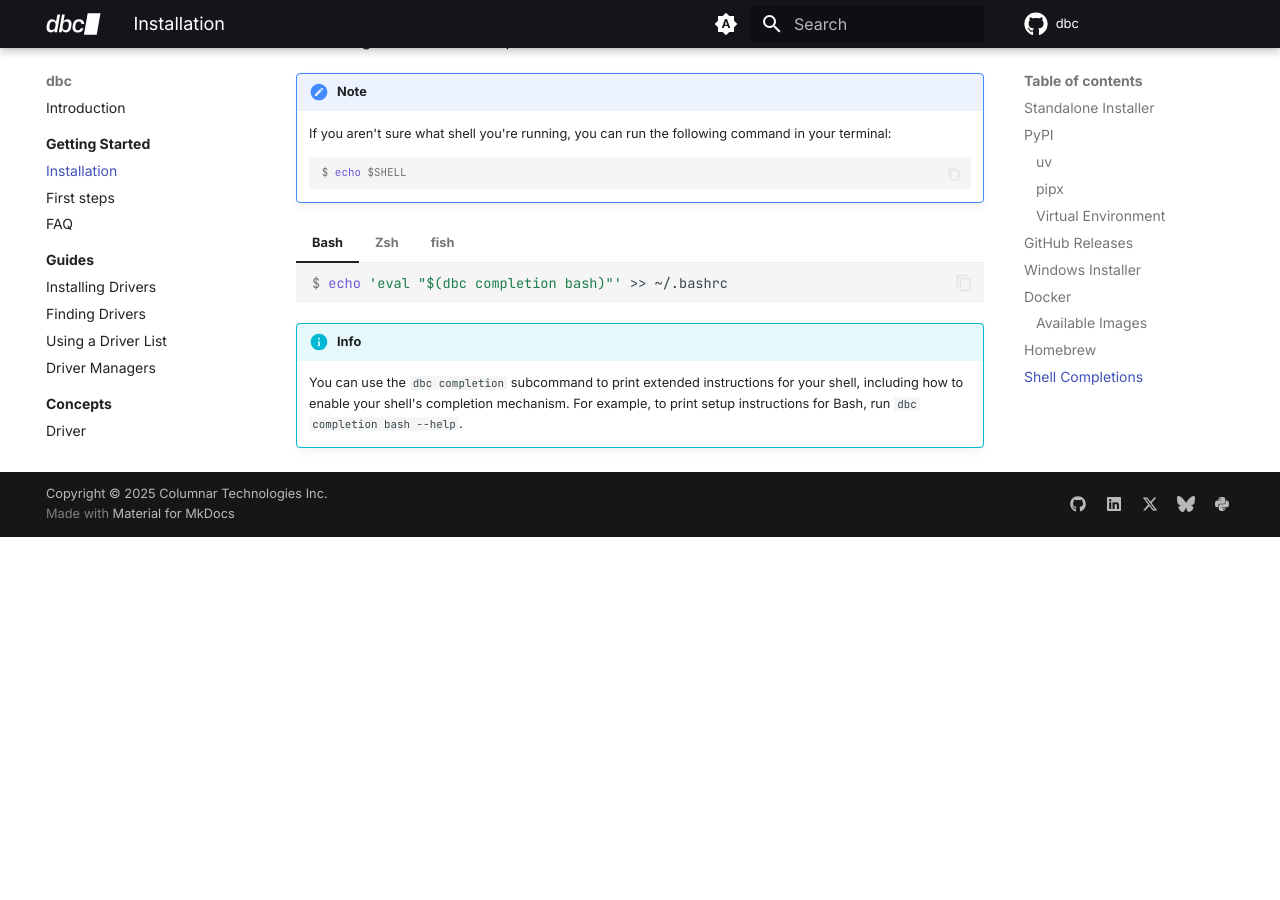
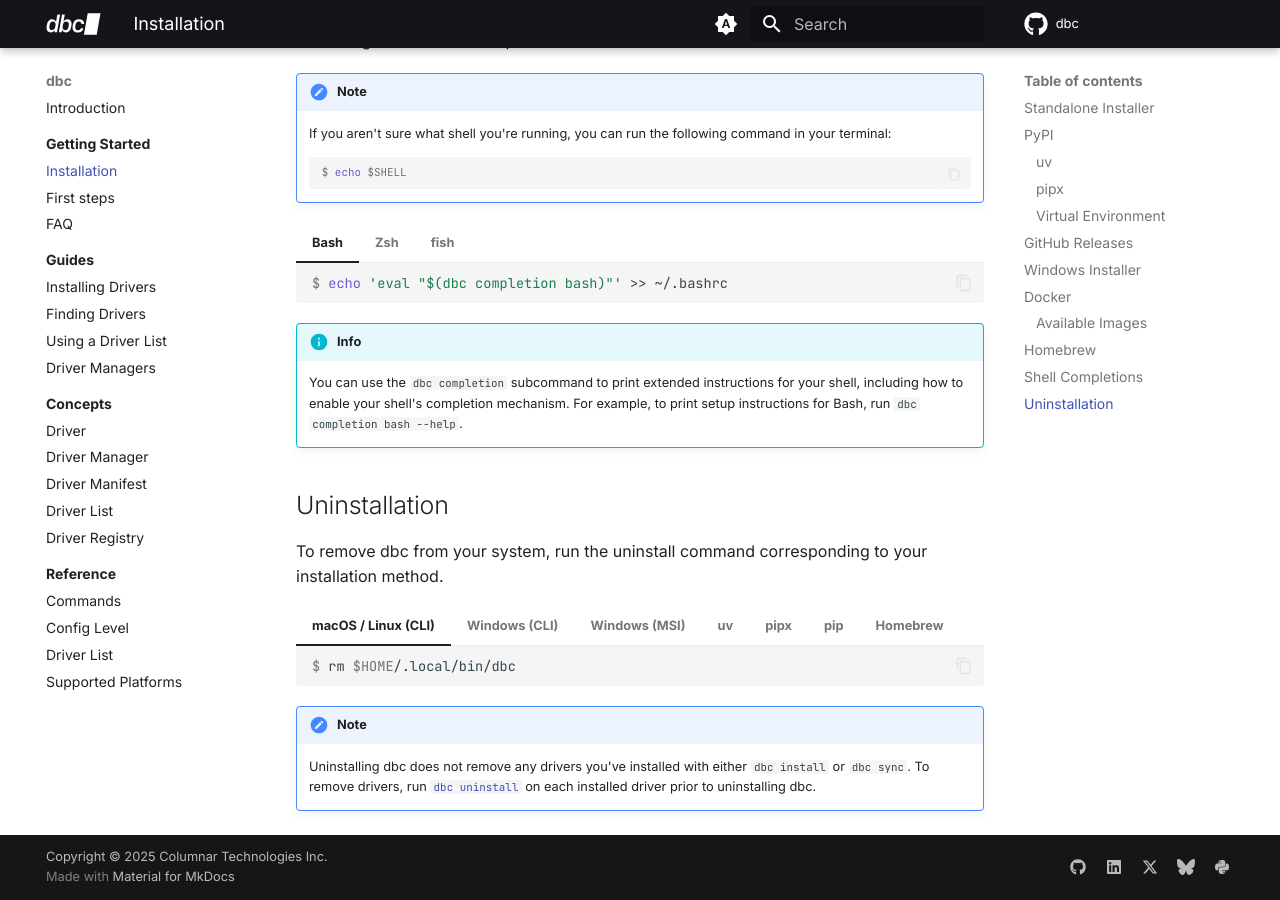
Before and after one commit to columnar-tech/dbc, an MkDocs documentation site: the page built from docs/getting_started/installation.md, in a window 1280 px wide and 900 px high, scrolled down 3078 px. Built offline with MkDocs 1.6.1 and Material for MkDocs 9.7.7, drawn with Linux system fonts in a browser that asks for light colours; plug-ins that fetch from the network failed and are left out; comment, search, counter and statistics services are not loaded; before the commit the page ends 3615 px from its top, so only the background shows below that.

Commit message:
docs: add uninstallation section to install docs (#157)
Closes https://github.com/columnar-tech/dbc/issues/149

---------

Co-authored-by: Ian Cook <ianmcook@gmail.com>

````diff
--- a/docs/getting_started/installation.md
+++ b/docs/getting_started/installation.md
@@ -189,3 +189,51 @@
 !!! info
 
     You can use the `dbc completion` subcommand to print extended instructions for your shell, including how to enable your shell's completion mechanism. For example, to print setup instructions for Bash, run `dbc completion bash --help`.
+
+## Uninstallation
+
+To remove dbc from your system, run the uninstall command corresponding to your installation method.
+
+=== "macOS / Linux (CLI)"
+
+    ```console
+    $ rm $HOME/.local/bin/dbc
+    ```
+
+=== "Windows (CLI)"
+
+    ```console
+    $ powershell.exe -c "rm $HOME/.local/bin/dbc.exe"
+    ```
+
+=== "Windows (MSI)"
+
+    Go to **Settings** > **Apps** > **Installed apps** (or **Control Panel** > **Programs and Features**), select dbc, and click **Uninstall**.
+
+=== "uv"
+
+    ```console
+    $ uv tool uninstall dbc
+    ```
+
+=== "pipx"
+
+    ```console
+    $ pipx uninstall dbc
+    ```
+
+=== "pip"
+
+    ```console
+    $ pip uninstall dbc
+    ```
+
+=== "Homebrew"
+
+    ```console
+    $ brew uninstall --cask dbc
+    ```
+
+!!! note
+
+    Uninstalling dbc does not remove any drivers you've installed with either `dbc install` or `dbc sync`. To remove drivers, run [`dbc uninstall`](../reference/cli.md#uninstall) on each installed driver prior to uninstalling dbc.
````
